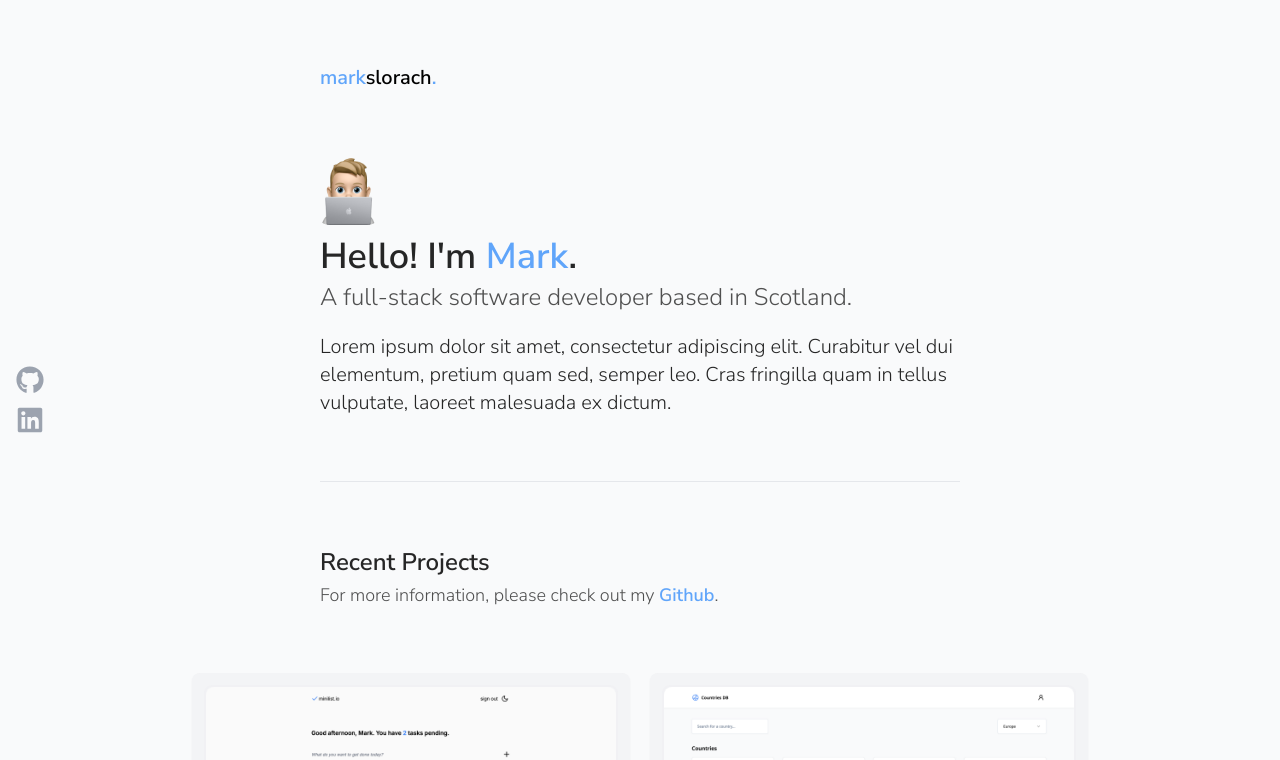
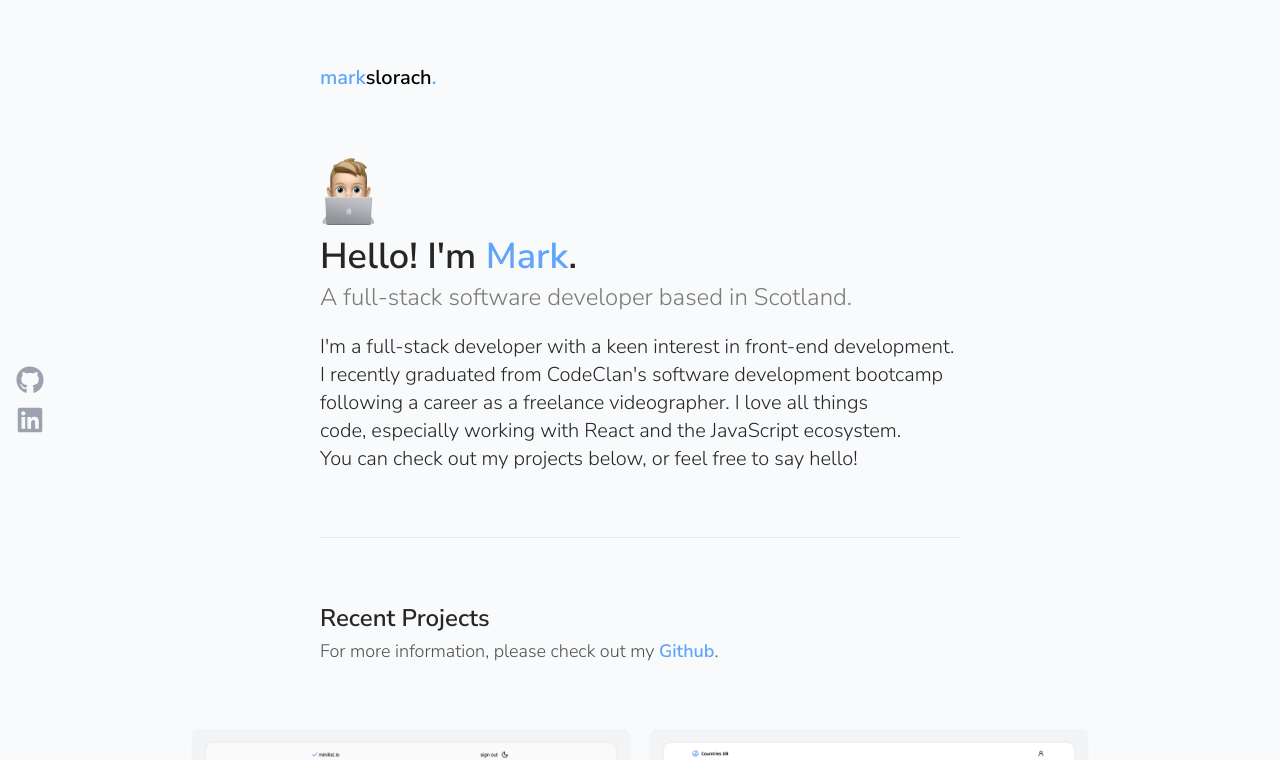
Before and after one commit to markslorach/markslorach.com, a Next.js app: page / in a window 1280 px wide. Shown: the top 760 px of the page. Built offline with nearby package versions, Linux system fonts and the light colour scheme.

Commit message:
hero info

```diff
--- a/app/components/Hero.tsx
+++ b/app/components/Hero.tsx
@@ -16,14 +16,17 @@ const Hero = () => {
         <h1 className="text-4xl font-semibold text-neutral-800">
           Hello! I'm <span className="text-blue-400">Mark</span>.
         </h1>
-        <span className="block text-2xl font-light text-neutral-800/80">
+        <span className="block text-2xl font-light text-neutral-800/60">
           A full-stack software developer based in Scotland.
         </span>
       </div>
-      <p className="text-lg font-light  leading-normal text-neutral-800 md:text-xl">
-        Lorem ipsum dolor sit amet, consectetur adipiscing elit. Curabitur vel
-        dui elementum, pretium quam sed, semper leo. Cras fringilla quam in
-        tellus vulputate, laoreet malesuada ex dictum.
+      <p className="text-lg font-light text-neutral-800 md:text-xl text-balance">
+        I'm a full-stack developer with a keen interest in front-end
+        development. I recently graduated from CodeClan's software development
+        bootcamp following a career as a freelance videographer. I love all
+        things code, especially working with React and the JavaScript ecosystem.
+        <br />
+        You can check out my projects below, or feel free to say hello!
       </p>
     </section>
   );
```
